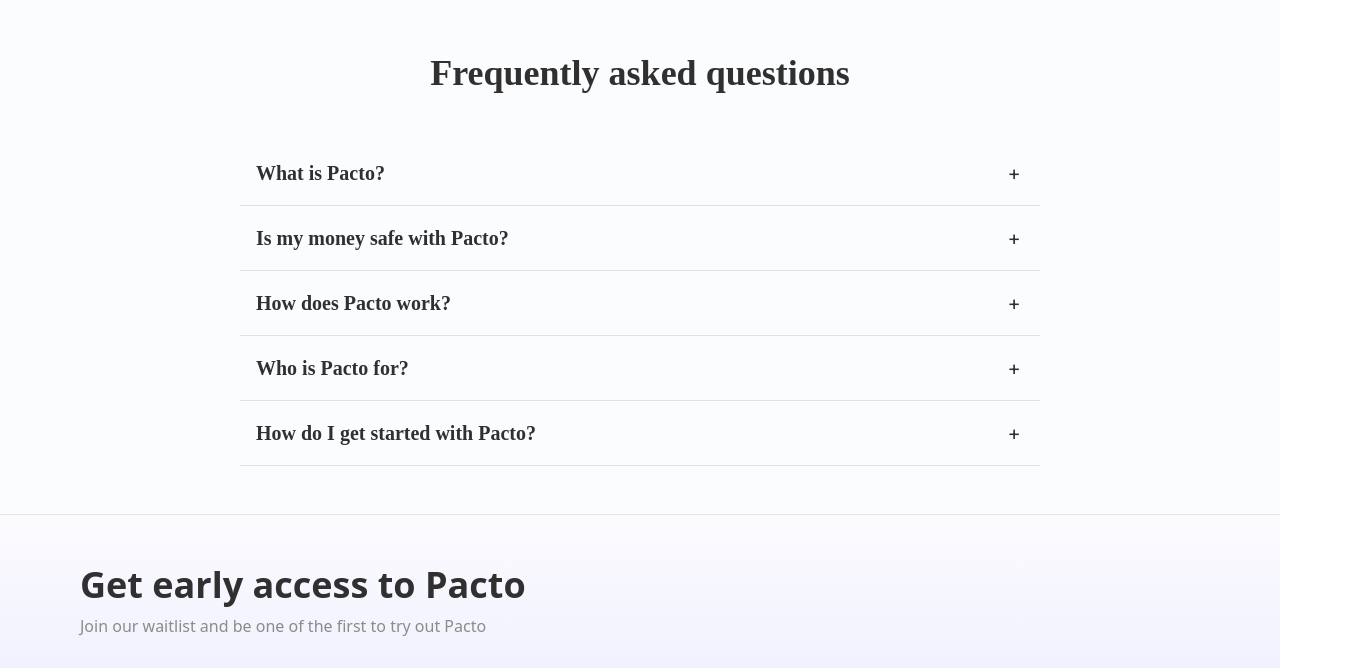
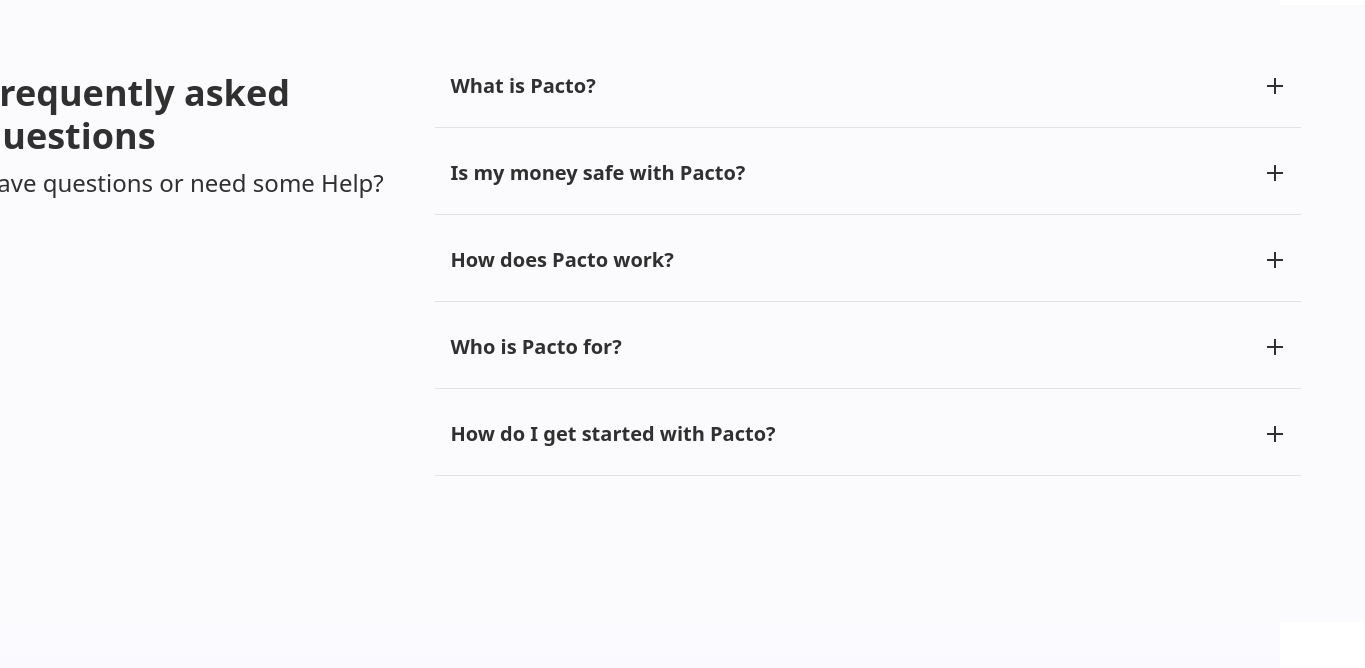
Before and after one commit to usepacto/Waitlist-MVP, a Next.js app: page / in a window 1280 px wide. Shown: the part 2785-3453 px from the top of the page, 1365 px wide, since content can reach past the window. Built offline with nearby package versions, Linux system fonts and the light colour scheme.

Commit message:
Update FAQ.tsx

```diff
--- a/src/components/FAQ.tsx
+++ b/src/components/FAQ.tsx
@@ -1,3 +1,4 @@
+
 'use client';
 
 import React, { useState } from 'react';
@@ -33,47 +34,58 @@
 const FAQ: React.FC = () => {
   const [openIndex, setOpenIndex] = useState<number | null>(null);
 
+  const toggleAccordion = (index: number) => {
+    setOpenIndex(openIndex === index ? null : index);
+  };
+
   return (
-    <section className="w-full bg-[#fafcfe]">
-      <div className="w-full max-w-[1440px] mx-auto px-4 sm:px-8 md:px-20 py-12">
-        <div className="max-w-[800px] mx-auto">
-          <h2 className="text-[#303030] text-2xl sm:text-3xl md:text-4xl font-bold font-['Geist'] leading-tight mb-8 md:mb-12 text-center">
+    <div className="h-[617px] px-16 py-12 bg-[#fbfbfe] justify-start items-start gap-10 inline-flex overflow-hidden">
+      {/* Title Section */}
+      <div className="w-[415px] py-[18px] flex-col justify-center items-start gap-3 inline-flex">
+        <div className="text-[#303030] text-4xl font-bold font-sans leading-[43.20px]">
           Frequently asked questions
-          </h2>
-          <div className="flex flex-col justify-start items-start w-full">
+        </div>
+        <div className="text-[#303030] text-2xl font-normal font-sans leading-[28.80px]">
+          Have questions or need some Help?
+        </div>
+      </div>
+
+      {/* FAQ Items Section */}
+      <div className="w-[866px] flex-col justify-start items-start gap-3 inline-flex">
         {faqItems.map((item, index) => (
           <div
             key={index}
-                className="w-full px-4 py-4 md:py-[18px] border-b border-[#e2e2e2] flex flex-col justify-start items-start gap-2"
+            className="self-stretch px-4 py-[18px] border-b border-[#e2e2e2] flex-col justify-start items-start gap-2 flex cursor-pointer"
+            onClick={() => toggleAccordion(index)}
           >
-                <button
-                  className="w-full flex justify-between items-center gap-2 cursor-pointer text-left"
-                  onClick={() => setOpenIndex(openIndex === index ? null : index)}
+            <div className="self-stretch justify-start items-center gap-2 inline-flex">
+              <div className="grow shrink basis-0 text-[#303030] text-xl font-bold font-sans leading-normal">
+                {item.question}
+              </div>
+              <div className="w-5 h-5 relative overflow-hidden">
+                <div className="absolute inset-0 flex items-center justify-center">
+                  <span className="block w-4 h-0.5 bg-[#303030]" />
+                  <span
+                    className={`absolute block w-0.5 h-4 bg-[#303030] transition-all duration-300 ${
+                      openIndex === index ? 'opacity-0 rotate-90' : ''
+                    }`}
+                  />
+                </div>
+              </div>
+            </div>
+            <div
+              className={`self-stretch justify-center items-center transition-all duration-300 ${
+                openIndex === index ? 'opacity-100 max-h-40' : 'opacity-0 max-h-0 overflow-hidden'
+              }`}
             >
-                  <h3 className="text-[#303030] text-base sm:text-lg md:text-xl font-bold font-['Geist'] leading-normal">
-                    {item.question}
-                  </h3>
-                  <div className="w-5 h-5 flex items-center justify-center">
-                    <span className="text-[#303030] text-xl">
-                      {openIndex === index ? '−' : '+'}
-                    </span>
+              <div className="grow shrink basis-0 text-[#8b8b8b] text-base font-normal font-sans leading-tight">
+                {item.answer}
               </div>
-                </button>
-                {openIndex === index && (
-                  <div className="w-full">
-                    <p className="text-[#8b8b8b] text-sm sm:text-base font-normal font-['Geist'] leading-tight">
-                      {item.answer}
-                    </p>
             </div>
-                )}
           </div>
         ))}
       </div>
     </div>
-      </div>
-      {/* Divider after FAQ section */}
-      <div className="w-full border-t border-[#e2e2e2]" />
-    </section>
   );
 };
 
```
Lines whose indentation alone changed are shown as unchanged.
